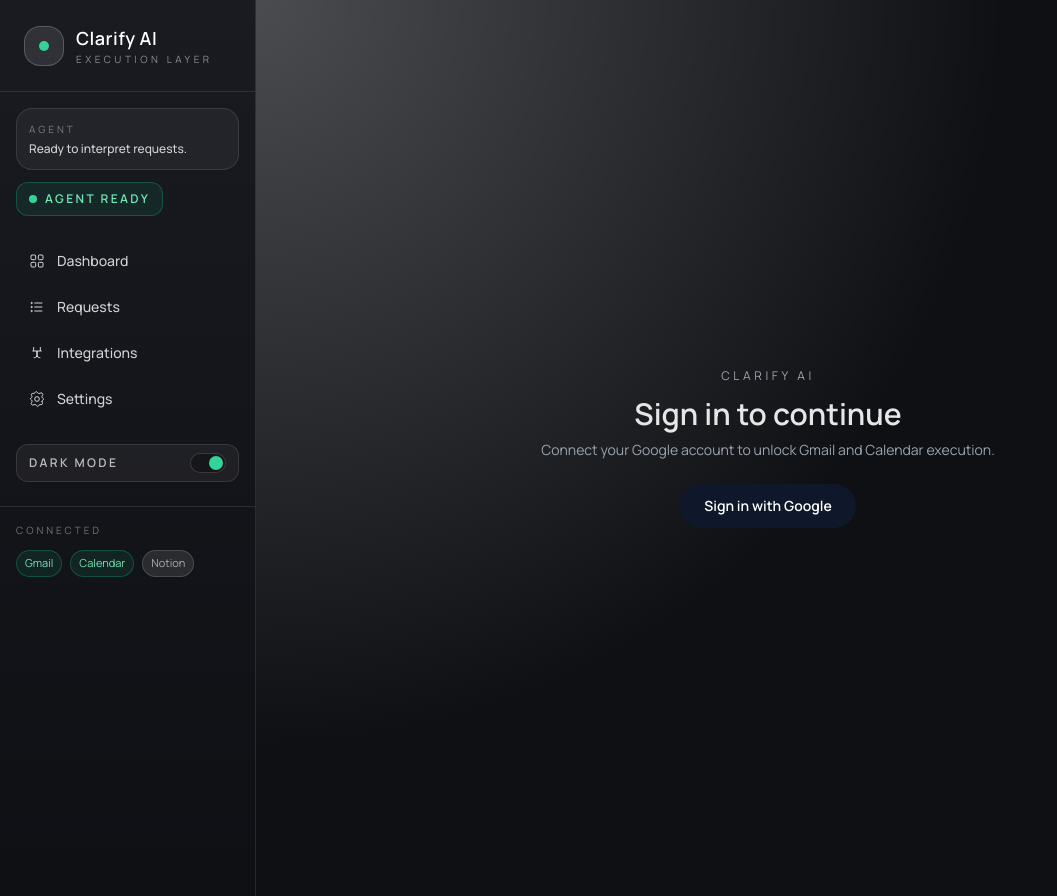
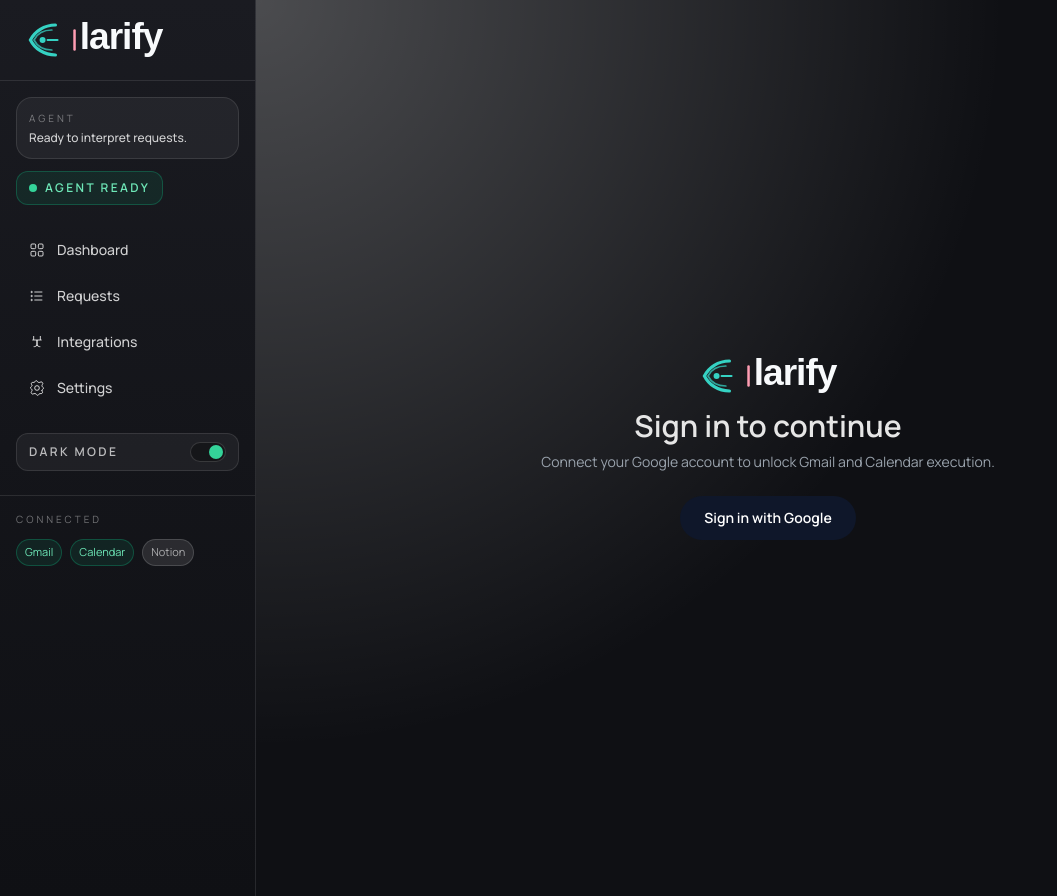
Before and after one commit to Cventura12/Clarify-AI, a Next.js app: page /login in a window 1280 px wide. Shown: the whole page, without its empty margins (0-1057 px from the left). Built offline with nearby package versions, Linux system fonts and the light colour scheme.

Commit message:
Replace app logo with provided Clarify mark

```diff
--- a/app/login/page.tsx
+++ b/app/login/page.tsx
@@ -6,7 +6,7 @@
   return (
     <div className="mx-auto flex min-h-screen max-w-2xl flex-col items-center justify-center gap-6 px-6 text-center">
       <div>
-        <p className="text-xs uppercase tracking-[0.3em] text-slate-400">Clarify AI</p>
+        <img src="/clarify-logo.svg" alt="Clarify logo" className="mx-auto h-10 w-auto" />
         <h1 className="mt-3 text-3xl font-semibold text-slate-900">Sign in to continue</h1>
         <p className="mt-2 text-sm text-slate-500">
           Connect your Google account to unlock Gmail and Calendar execution.
--- a/components/Sidebar.tsx
+++ b/components/Sidebar.tsx
@@ -230,10 +230,7 @@
         >
           Menu
         </button>
-        <div className="flex items-center gap-2 text-sm font-semibold tracking-wide text-[var(--text)]">
-          <span className="h-2 w-2 rounded-full bg-emerald-500" />
-          Clarify AI
-        </div>
+        <img src="/clarify-logo.svg" alt="Clarify logo" className="h-7 w-auto" />
         <span className="rounded-full border border-emerald-200 bg-emerald-50 px-2 py-1 text-[10px] font-semibold uppercase tracking-[0.2em] text-emerald-700">
           Ready
         </span>
@@ -253,16 +250,8 @@
           isOpen ? "translate-x-0" : "-translate-x-full"
         }`}
       >
-        <div className="flex items-start justify-between px-6 py-6">
-          <div className="flex items-center gap-3">
-            <span className="flex h-10 w-10 items-center justify-center rounded-2xl border border-white/20 bg-white/10">
-              <span className="h-2.5 w-2.5 rounded-full bg-emerald-400" />
-            </span>
-            <div>
-              <span className="text-lg font-semibold tracking-wide">Clarify AI</span>
-              <p className="text-[10px] uppercase tracking-[0.35em] text-white/50">Execution layer</p>
-            </div>
-          </div>
+        <div className="flex items-start justify-between px-6 py-5">
+          <img src="/clarify-logo.svg" alt="Clarify logo" className="h-10 w-auto" />
           <button
             type="button"
             onClick={closeSidebar}
```
Also changed, not shown: public/clarify-logo.svg (added).
